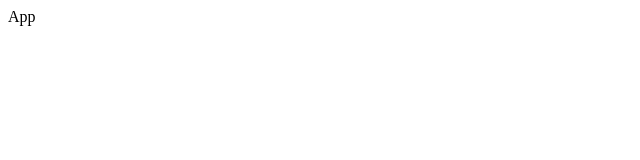
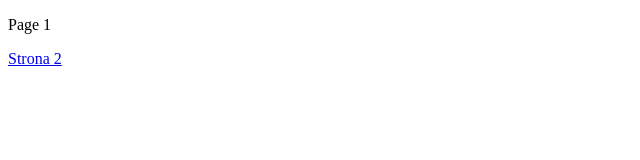
Before and after one commit to Snakerek/StreamClient, a React (Create React App) app: page / in a window 1280 px wide. Shown: the top 160 px of the page, without its empty margins (0-640 px from the left). Built offline with nearby package versions, Linux system fonts and the light colour scheme.

Commit message:
Dodano linki

```diff
--- a/src/components/App.js
+++ b/src/components/App.js
@@ -1,7 +1,49 @@
 import React from 'react';
+import { BrowserRouter, Route, Link } from 'react-router-dom';
+
+const Page1 = () => {
+	return (
+		<div>
+			<p>Page 1 </p>
+			<Link to="/2">Strona 2</Link>
+		</div>
+	);
+};
+
+const Page2 = () => {
+	return (
+		<div>
+			<p>Page 2 </p>
+			<Link to="/">Strona 1</Link>
+			<br />
+			<Link to="/2/3">Strona 3</Link>
+		</div>
+	);
+};
+
+const Page3 = () => {
+	return (
+		<div>
+			<p>Page 3 </p>
+			<Link to="/">Strona 1</Link>
+			<br />
+			<Link to="/2">Strona 2</Link>
+		</div>
+	);
+};
 
 const App = () => {
-	return <div>App</div>;
+	return (
+		<div>
+			<BrowserRouter>
+				<div>
+					<Route path="/" exact component={Page1} />
+					<Route path="/2" exact component={Page2} />
+					<Route path="/2/3" exact component={Page3} />
+				</div>
+			</BrowserRouter>
+		</div>
+	);
 };
 
 export default App;
```
